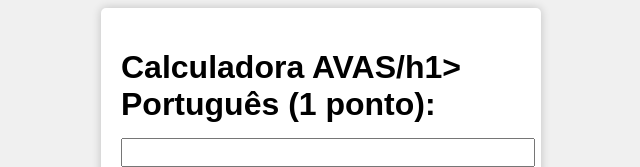
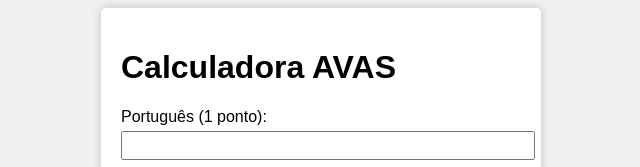
Before and after one commit to rucp/calcavas, a plain HTML site: page calcavas.html in a window 1280 px wide. Shown: the top 167 px of the page, without its empty margins (319-959 px from the left). Drawn offline with Linux system fonts and the light colour scheme.

Commit message:
Update calcavas.html

```diff
--- a/calcavas.html
+++ b/calcavas.html
@@ -40,7 +40,7 @@
 </head>
 <body>
     <div class="container">
-        <h1>Calculadora AVAS/h1>
+        <h1>Calculadora AVAS</h1>
         <form id="calculator">
             <label for="portuguese">Português (1 ponto):</label>
             <input type="number" id="portuguese" name="portuguese" min="0" step="1" required>
```
